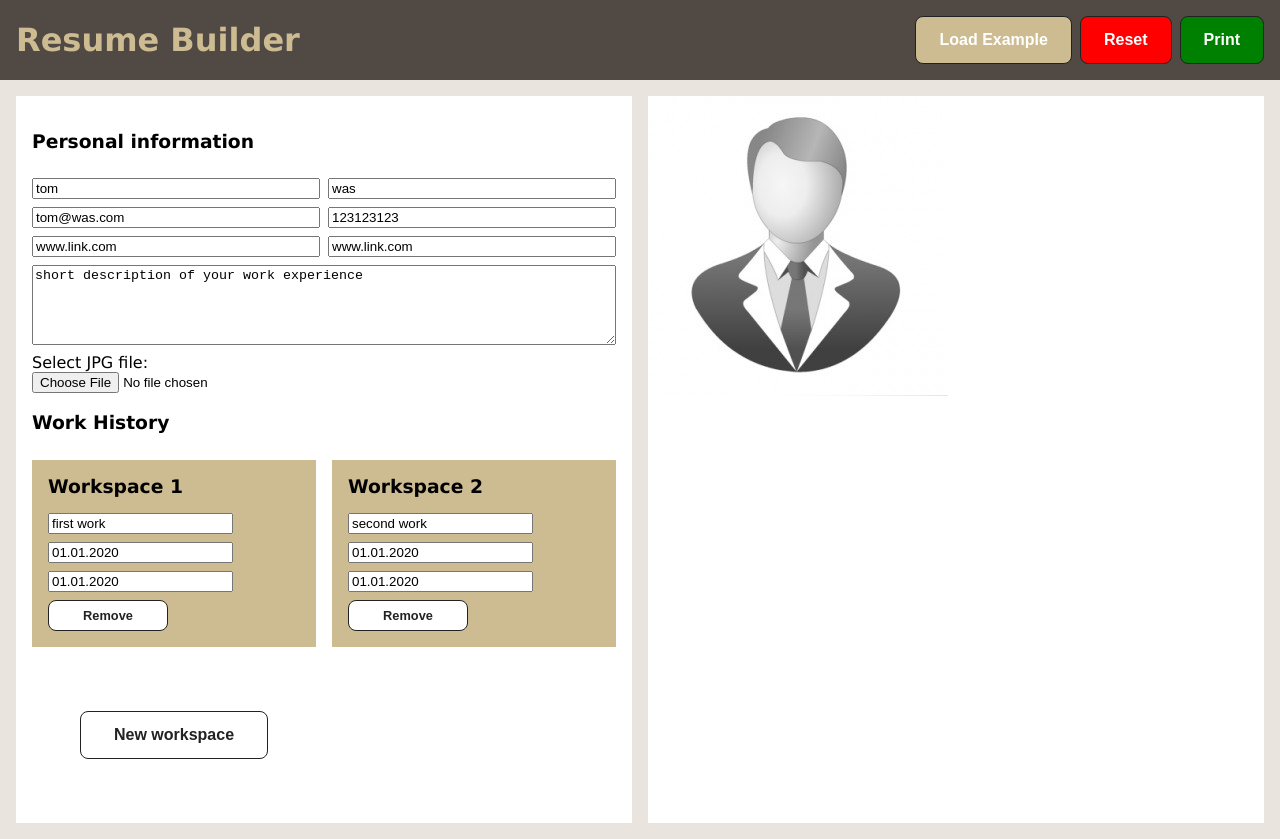
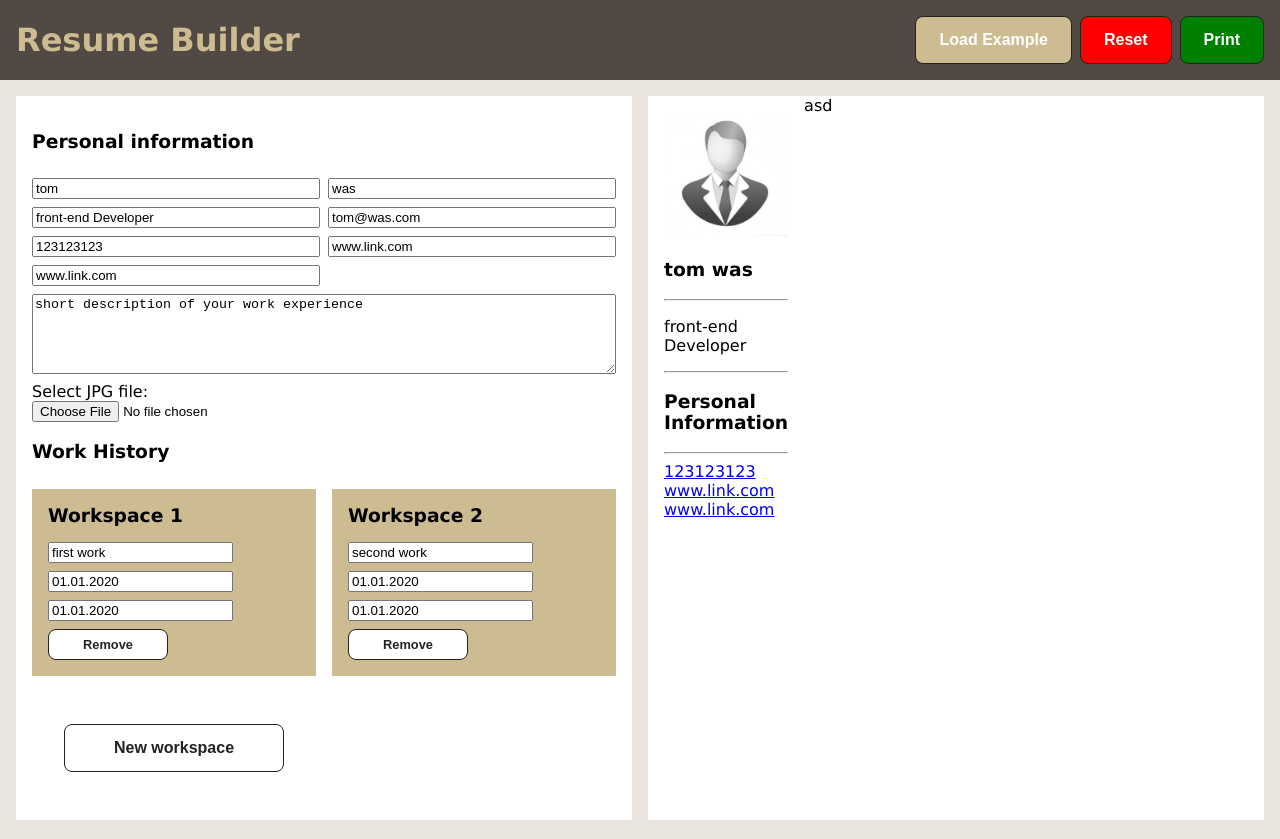
Before and after one commit to tomaszwasik31/cv-builder-react, a React (Create React App) app: page / in a window 1280 px wide. Built offline with nearby package versions, Linux system fonts and the light colour scheme.

Commit message:
preview component, job-position added

```diff
--- a/src/App.css
+++ b/src/App.css
@@ -101,12 +101,12 @@ nav {
 }
 
 .add-work {
-  margin: 3rem;
+  margin: 2rem;
 }
-.remove-work{
+.remove-work {
   width: 120px;
-  font-size: .8rem;
-  padding: .3rem;
+  font-size: 0.8rem;
+  padding: 0.3rem;
 }
 
 button {
@@ -129,3 +129,21 @@ button:hover {
   border-color: #000000;
   background: #f7f7f7;
 }
+
+.preview-container {
+  display: grid;
+  grid-template-columns: 1fr 3fr;
+}
+
+.preview-left {
+  padding: 1rem;
+}
+
+.preview-photo {
+  width: 100%;
+}
+
+.preview-links {
+  display: flex;
+  flex-direction: column;
+}
--- a/src/components/Main.js
+++ b/src/components/Main.js
@@ -1,5 +1,6 @@
 import React from "react";
 import phImg from "../components/ph-img.jpg";
+import Preview from "./Preview";
 
 export default function Main() {
   const [workHistory, setWorkHistory] = React.useState([
@@ -18,6 +19,7 @@ export default function Main() {
   const [formData, setFormData] = React.useState({
     firstName: "tom",
     lastName: "was",
+    jobPosition: "front-end Developer",
     email: "tom@was.com",
     tel: "123123123",
     linkedin: "www.link.com",
@@ -118,6 +120,13 @@ export default function Main() {
             value={formData.lastName}
           />
           <input
+            type="text"
+            placeholder="Job Position"
+            onChange={handleChange}
+            name="jobPosition"
+            value={formData.jobPosition}
+          />
+          <input
             type="email"
             placeholder="Email"
             onChange={handleChange}
@@ -173,9 +182,8 @@ export default function Main() {
           </div>
         </div>
       </form>
-      <div className="preview-container">
-        <img src={formData.photo} alt="" />
-      </div>
+
+      <Preview formData={formData} />
     </div>
   );
 }
--- /dev/null
+++ b/src/components/Preview.js
@@ -0,0 +1,33 @@
+import React from "react";
+
+export default function Preview(props) {
+  const data = props.formData;
+  return (
+    <div className="preview-container">
+      <div className="preview-left">
+        <img className="preview-photo" src={data.photo} alt="" />
+        <h3 className="preview-heading">{`${data.firstName} ${data.lastName}`}</h3>
+        <hr />
+        <p className="preview-txt">{data.jobPosition}</p>
+        <hr />
+        <h3 className="preview-heading">Personal Information</h3>
+        <hr />
+        <div className="preview-links">
+          <a href={`tel:${data.tel}`} className="preview-link">
+            {data.tel}
+          </a>
+          <a href={`mailto:${data.mail}`} className="preview-link">
+            {data.mail}
+          </a>
+          <a href={data.linkedin} className="preview-link">
+            {data.linkedin}
+          </a>
+          <a href={data.github} className="preview-link">
+            {data.github}
+          </a>
+        </div>
+      </div>
+      <div className="preview-right">asd</div>
+    </div>
+  );
+}
```
